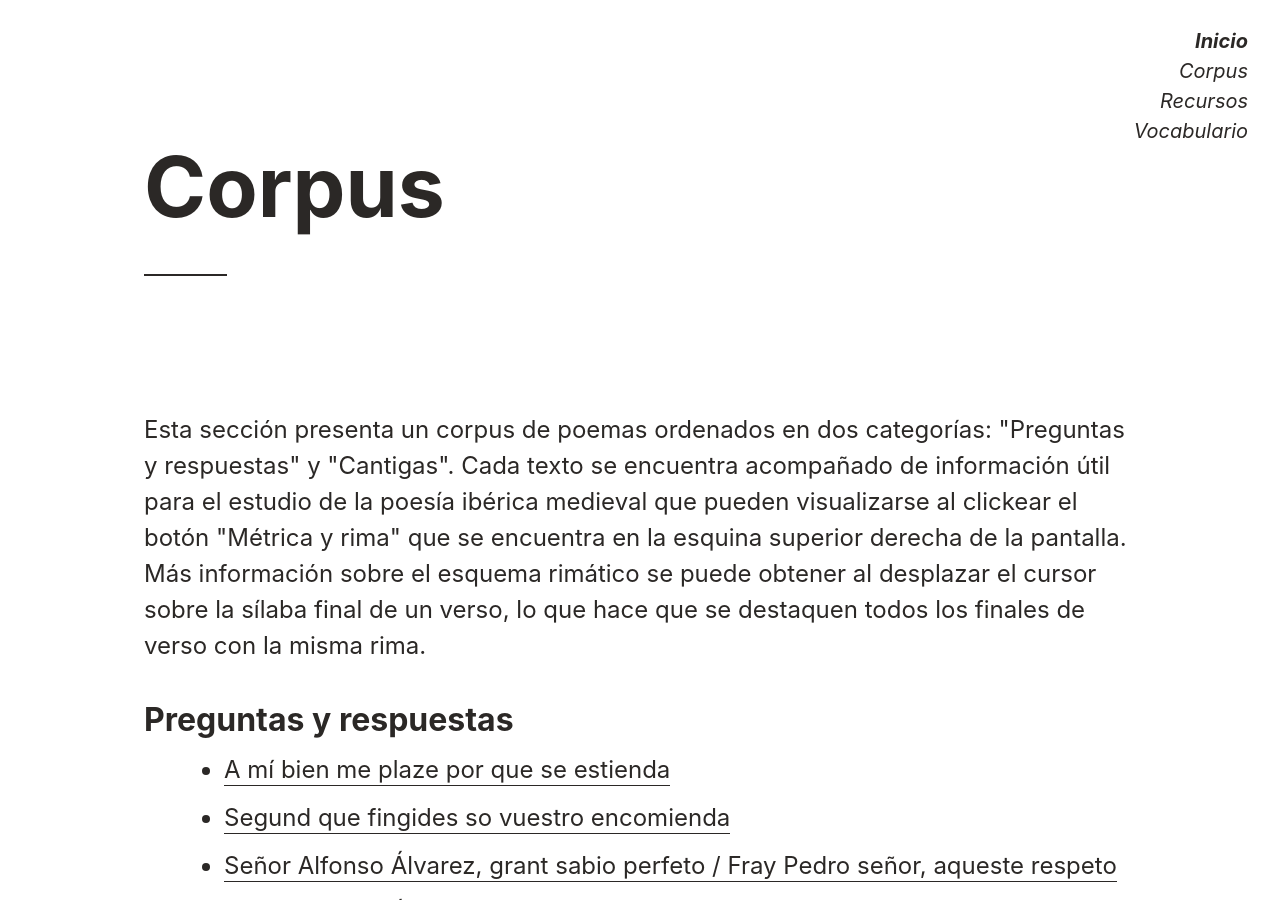
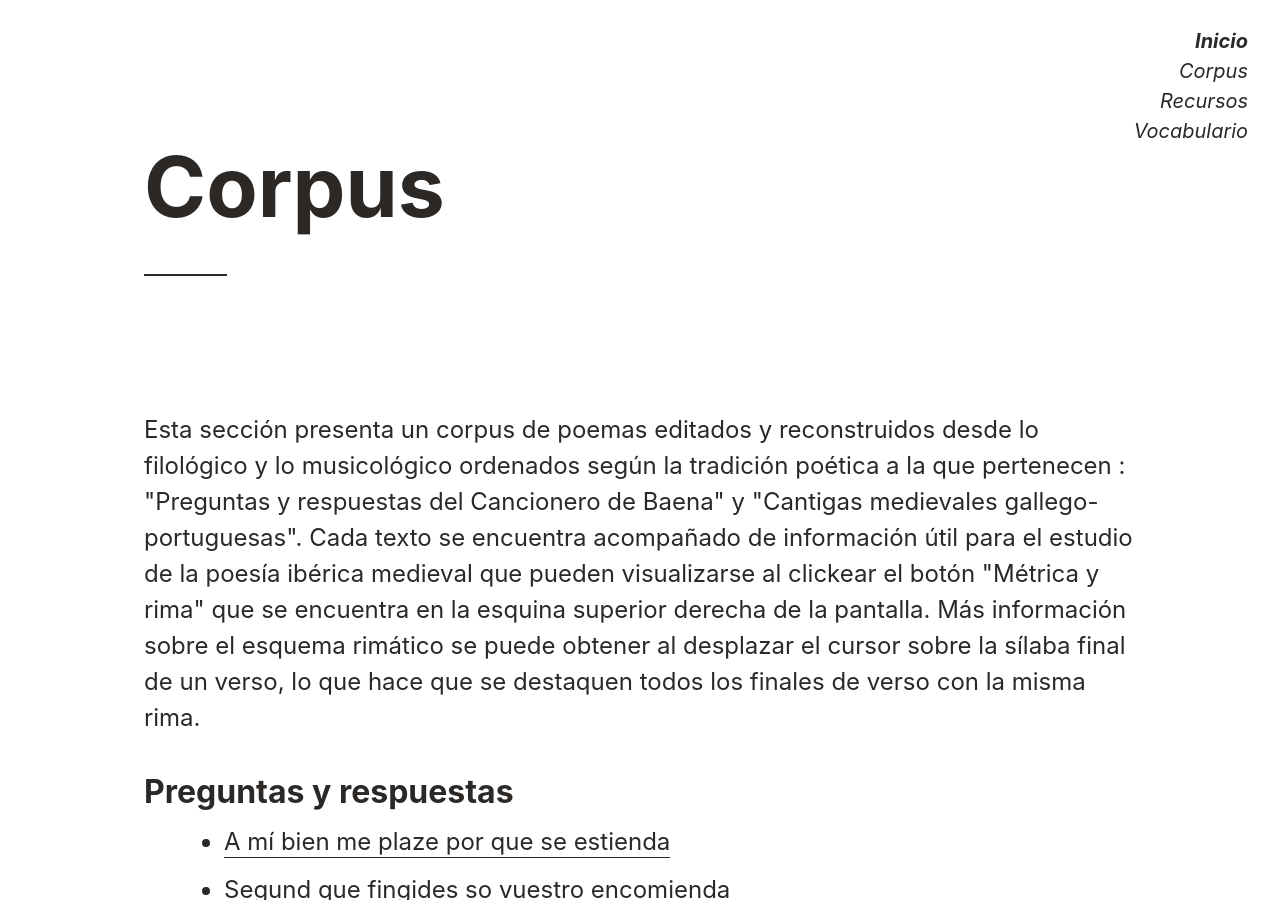
Before and after one commit to hdlabconicet/Poesia-Medieval, a Jekyll site: the page built from corpus.md, in a window 1280 px wide and 900 px high. Built offline with Jekyll 4.4.1, drawn with Linux system fonts in a browser that asks for light colours; nearby versions of some CDN libraries; comment, search, counter and statistics services are not loaded.

Commit message:
cambio en la descripcion del corpus

```diff
--- a/corpus.md
+++ b/corpus.md
@@ -4,7 +4,7 @@
 permalink: /corpus/
 ---
 
-<p>Esta sección presenta un corpus de poemas ordenados en dos categorías: "Preguntas y respuestas" y "Cantigas". Cada texto se encuentra acompañado de información útil para el estudio de la poesía ibérica medieval que pueden visualizarse al clickear el botón "Métrica y rima" que se encuentra en la esquina superior derecha de la pantalla. Más información sobre el esquema rimático se puede obtener al desplazar el cursor sobre la sílaba final de un verso, lo que hace que se destaquen todos los finales de verso con la misma rima.
+<p>Esta sección presenta un corpus de poemas editados y reconstruidos desde lo filológico y lo musicológico ordenados según la tradición poética a la que pertenecen : "Preguntas y respuestas del Cancionero de Baena" y "Cantigas medievales gallego-portuguesas". Cada texto se encuentra acompañado de información útil para el estudio de la poesía ibérica medieval que pueden visualizarse al clickear el botón "Métrica y rima" que se encuentra en la esquina superior derecha de la pantalla. Más información sobre el esquema rimático se puede obtener al desplazar el cursor sobre la sílaba final de un verso, lo que hace que se destaquen todos los finales de verso con la misma rima.
 </p>
 
 
```
